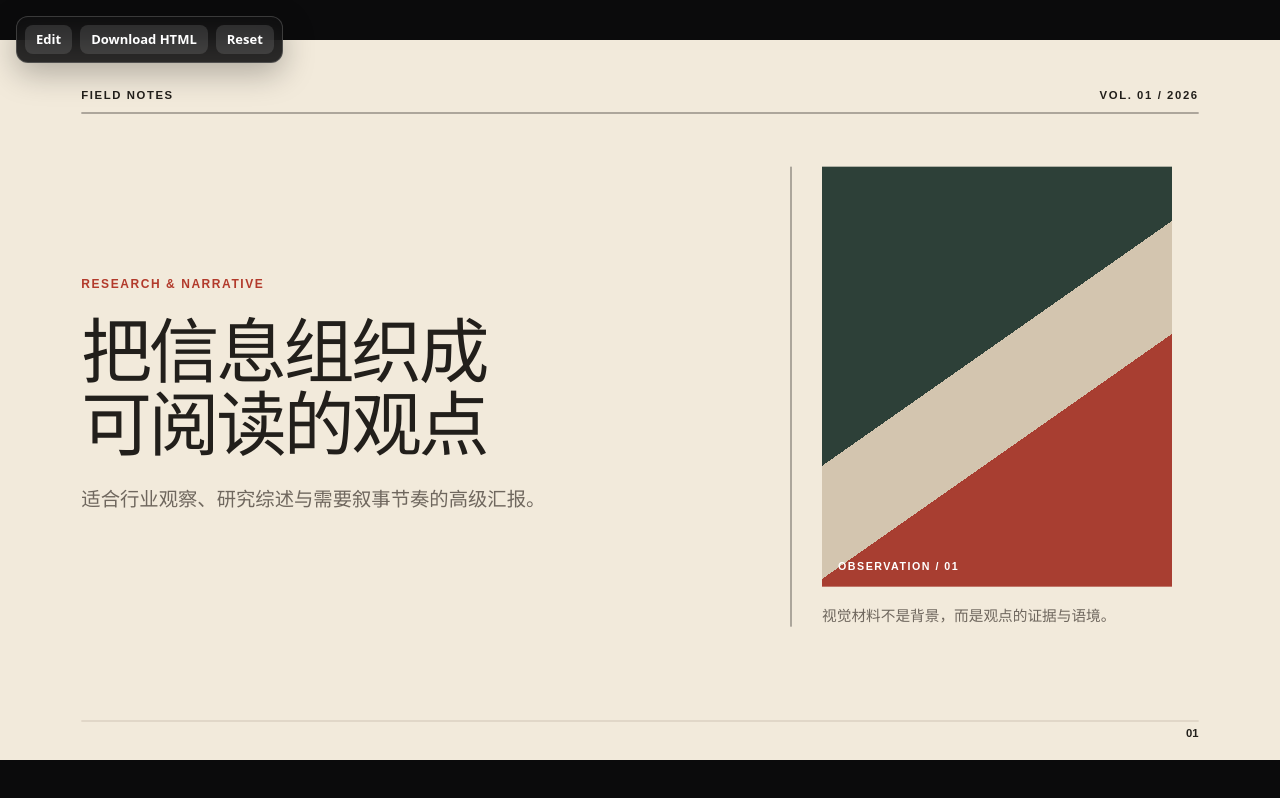
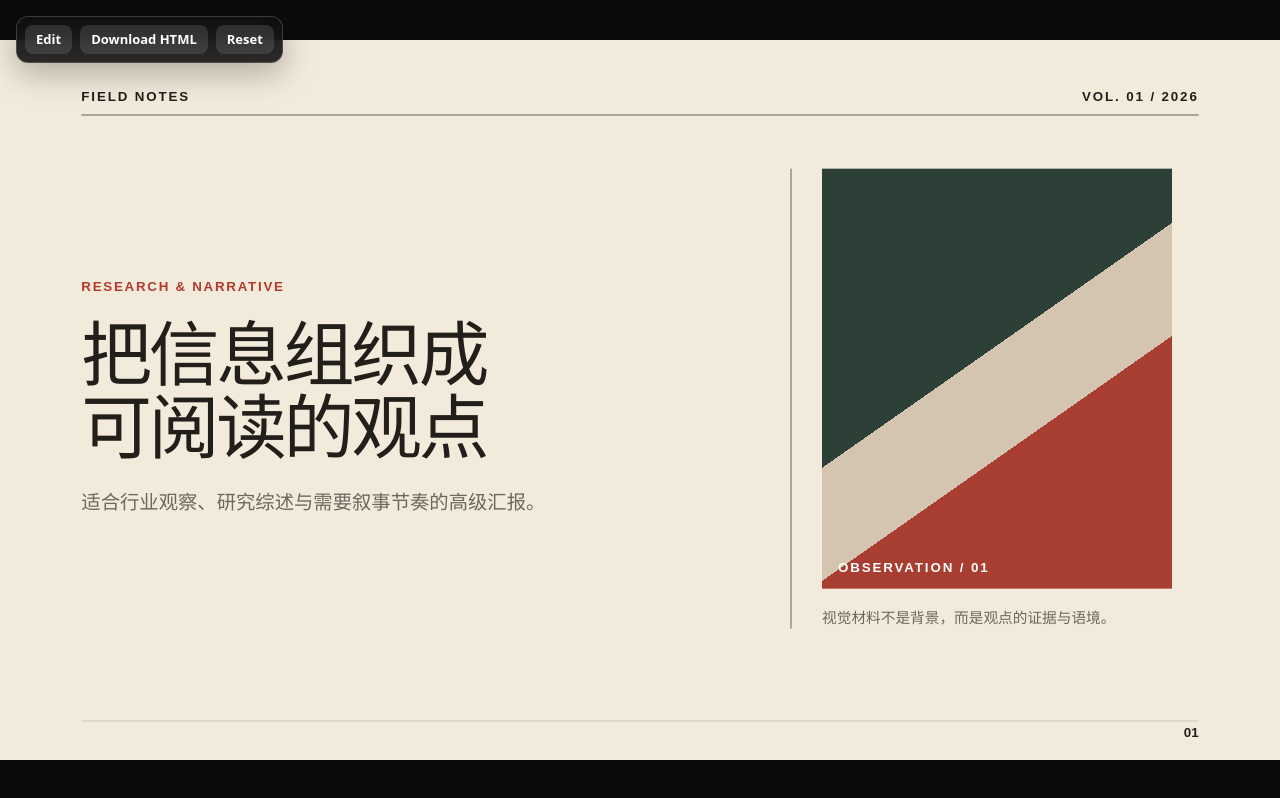
Before and after one commit to yaney01/skill, a website: page ppt/assets/themes/editorial-ink/preview.html in a window 1280 px wide. Drawn offline with Linux system fonts and the light colour scheme.

Commit message:
Raise Editorial Ink metadata text size

```diff
--- a/ppt/assets/themes/editorial-ink/layouts.css
+++ b/ppt/assets/themes/editorial-ink/layouts.css
@@ -3,18 +3,18 @@ body { font-family: var(--theme-body); color: var(--theme-ink); }
 .theme-canvas { position: relative; width: 100%; height: 100%; padding: 74px var(--theme-gutter) 78px; overflow: hidden; }
 .theme-canvas::after { content:""; position:absolute; left:var(--theme-gutter); right:var(--theme-gutter); bottom:58px; border-bottom:1px solid var(--theme-line); }
 .theme-canvas > * { position: relative; z-index: 1; }
-.theme-masthead { display:flex; justify-content:space-between; align-items:center; padding-bottom:18px; border-bottom:1px solid var(--theme-ink); font:700 17px/1 var(--theme-body); letter-spacing:.14em; text-transform:uppercase; }
-.theme-kicker { font: 700 18px/1 var(--theme-body); letter-spacing: .13em; text-transform: uppercase; color: var(--theme-accent); }
+.theme-masthead { display:flex; justify-content:space-between; align-items:center; padding-bottom:18px; border-bottom:1px solid var(--theme-ink); font:700 20px/1 var(--theme-body); letter-spacing:.14em; text-transform:uppercase; }
+.theme-kicker { font: 700 20px/1 var(--theme-body); letter-spacing: .13em; text-transform: uppercase; color: var(--theme-accent); }
 .theme-display { margin:0; font: 700 106px/1.02 var(--theme-display); letter-spacing: -.045em; }
 .theme-title { margin:0; font: 700 68px/1.08 var(--theme-display); letter-spacing: -.025em; }
 .theme-lead { margin:0; font: 500 29px/1.62 var(--theme-body); color: var(--theme-muted); }
-.theme-folio { position:absolute; right:var(--theme-gutter); bottom:32px; font:700 17px/1 var(--theme-body); }
+.theme-folio { position:absolute; right:var(--theme-gutter); bottom:32px; font:700 20px/1 var(--theme-body); }
 .theme-cover { height: 850px; display:grid; grid-template-columns: 1.18fr .82fr; gap:86px; align-items:center; }
 .theme-cover__copy { padding-right:30px; }
 .theme-cover__copy .theme-display { margin:36px 0 38px; }
 .theme-cover__portrait { height:690px; border-left:1px solid var(--theme-ink); padding-left:46px; display:grid; grid-template-rows:1fr auto; gap:28px; }
 .theme-cover__image { background: linear-gradient(145deg, #2d4038 0 45%, #d3c5af 45% 62%, #a83e31 62%); position:relative; }
-.theme-cover__image::after { content:"OBSERVATION / 01"; position:absolute; left:24px; bottom:22px; color:white; font:700 16px/1 var(--theme-body); letter-spacing:.14em; }
+.theme-cover__image::after { content:"OBSERVATION / 01"; position:absolute; left:24px; bottom:22px; color:white; font:700 20px/1 var(--theme-body); letter-spacing:.14em; }
 .theme-cover__caption { font:500 22px/1.45 var(--theme-body); color:var(--theme-muted); }
 .theme-section { height: 850px; display:grid; grid-template-columns: 360px 1fr; gap:80px; align-items:center; }
 .theme-section__number { font: italic 150px/.8 var(--theme-serif); color:var(--theme-accent); }
```
